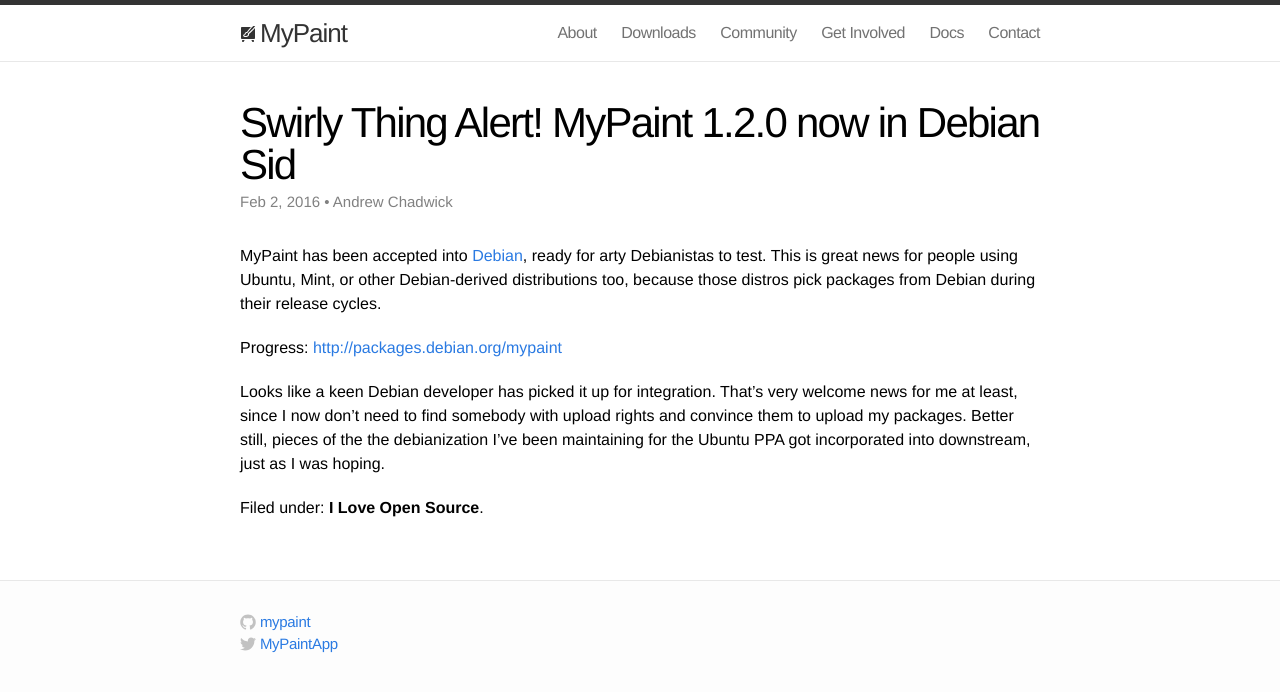
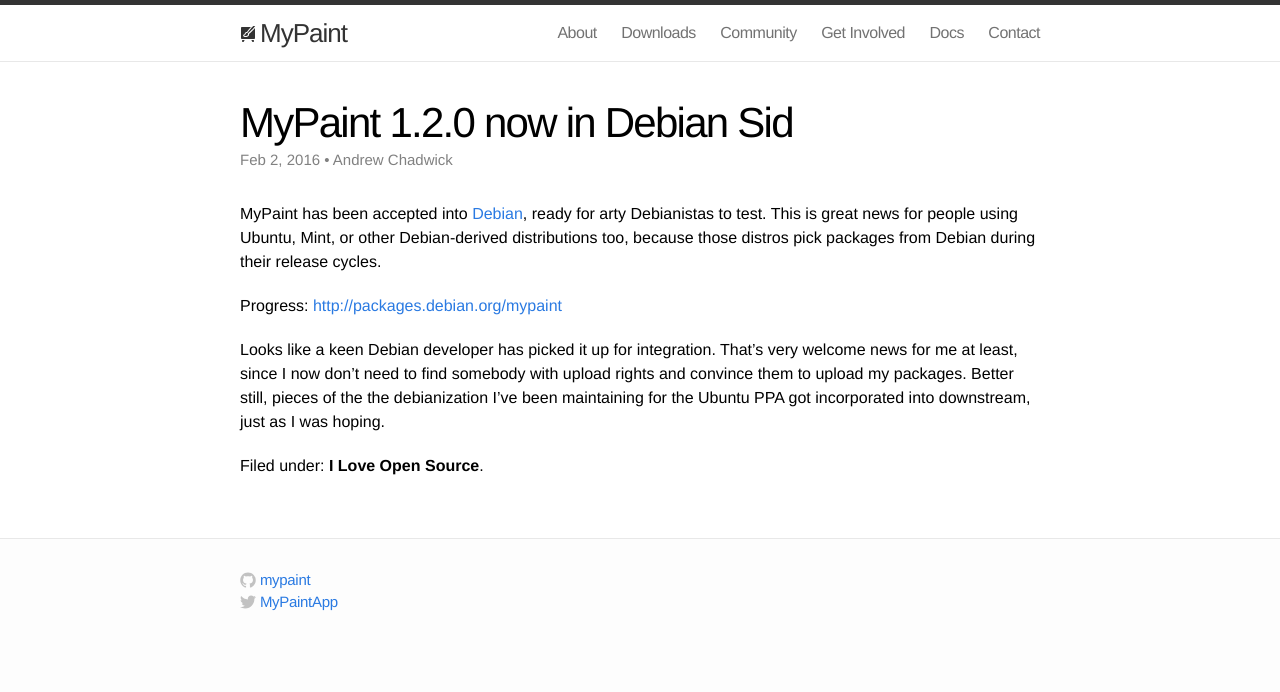
Before and after one commit to mypaint/website-2015, a Jekyll site: the page built from _posts/2016-02-02-MyPaint-1.2.0-On-Debian-Sid.md, in a window 1280 px wide. Shown: the top 692 px of the page. Built offline with Jekyll 4.4.1, drawn with Linux system fonts in a browser that asks for light colours; a script that is not in the unit is left out.

Commit message:
And the title too...

```diff
--- a/_posts/2016-02-02-MyPaint-1.2.0-On-Debian-Sid.md
+++ b/_posts/2016-02-02-MyPaint-1.2.0-On-Debian-Sid.md
@@ -1,6 +1,6 @@
 ---
 layout: post
-title: "Swirly Thing Alert! MyPaint 1.2.0 now in Debian Sid"
+title: "MyPaint 1.2.0 now in Debian Sid"
 author: Andrew Chadwick
 date: 2016-02-02 09:53:00
 categories: blog
```
